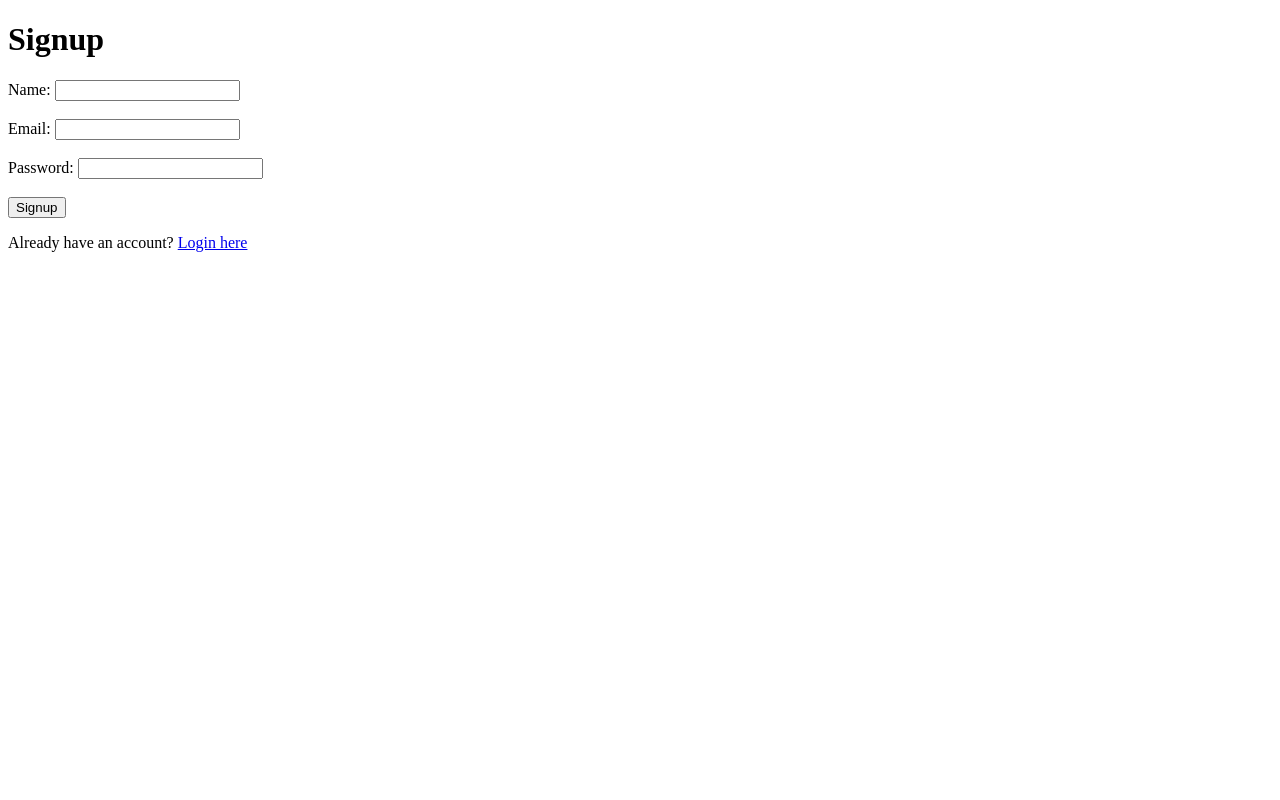
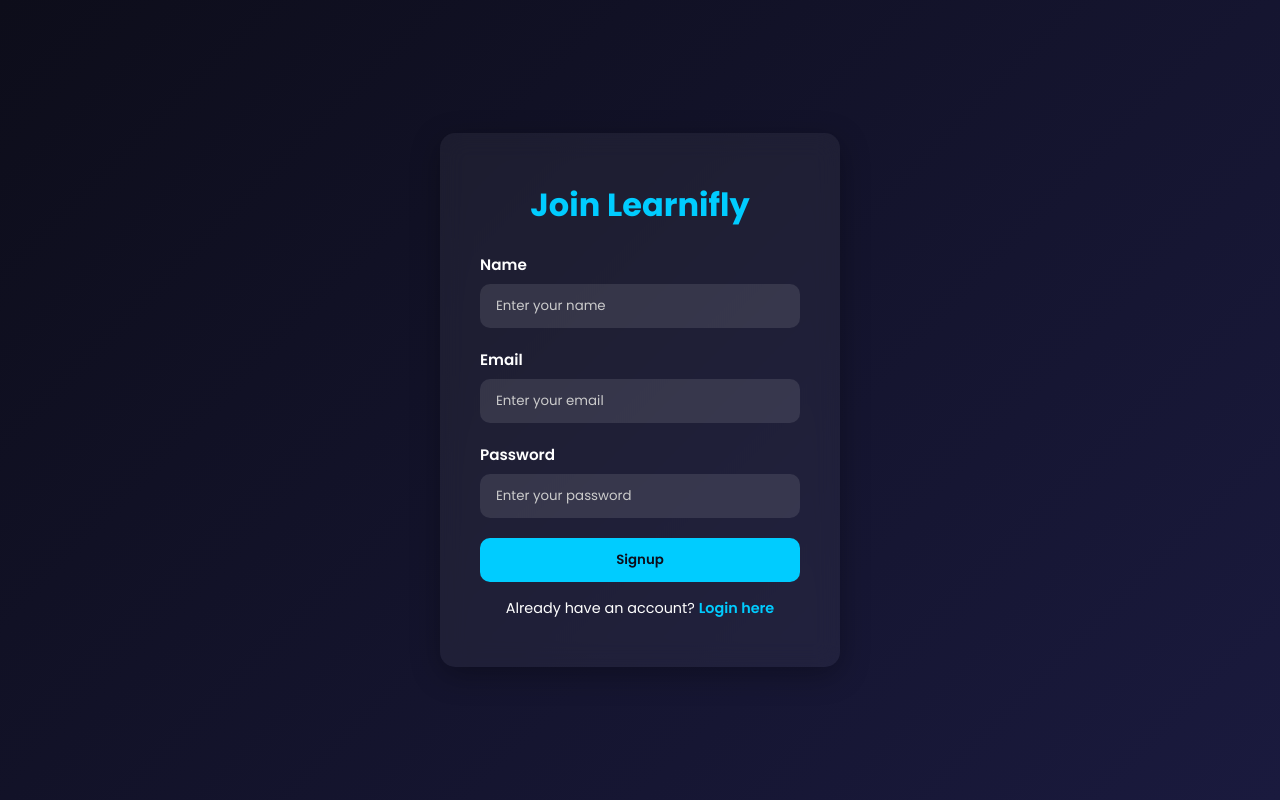
Before and after one commit to Ajinkya-Ghuge/Learnifly1, a Flask app: page /signup in a window 1280 px wide. Run offline with Flask 3, Linux system fonts and the light colour scheme.

Commit message:
Update signup.html

```diff
--- a/templates/signup.html
+++ b/templates/signup.html
@@ -1,21 +1,138 @@
 <!DOCTYPE html>
 <html lang="en">
 <head>
-    <meta charset="UTF-8">
-    <meta name="viewport" content="width=device-width, initial-scale=1.0">
-    <title>Signup</title>
+  <meta charset="UTF-8" />
+  <meta name="viewport" content="width=device-width, initial-scale=1.0"/>
+  <title>Signup | learnifly</title>
+  <link href="https://fonts.googleapis.com/css2?family=Poppins:wght@400;600;700&display=swap" rel="stylesheet">
+  <style>
+    * {
+      margin: 0; padding: 0;
+      box-sizing: border-box;
+      font-family: 'Poppins', sans-serif;
+    }
+
+    body {
+      background: linear-gradient(135deg, #0d0d1a, #1a1a3e);
+      color: #fff;
+      min-height: 100vh;
+      display: flex;
+      align-items: center;
+      justify-content: center;
+      padding: 2rem;
+    }
+
+    .signup-container {
+      background: rgba(255, 255, 255, 0.05);
+      border-radius: 15px;
+      box-shadow: 0 8px 30px rgba(0, 0, 0, 0.3);
+      padding: 3rem 2.5rem;
+      max-width: 400px;
+      width: 100%;
+      backdrop-filter: blur(12px);
+    }
+
+    .signup-container h2 {
+      font-size: 2rem;
+      margin-bottom: 1.5rem;
+      color: #00ccff;
+      text-align: center;
+    }
+
+    form {
+      display: flex;
+      flex-direction: column;
+    }
+
+    label {
+      margin-bottom: 0.5rem;
+      font-weight: 600;
+      font-size: 0.95rem;
+    }
+
+    input[type="text"],
+    input[type="email"],
+    input[type="password"] {
+      padding: 0.75rem 1rem;
+      border: none;
+      border-radius: 10px;
+      margin-bottom: 1.25rem;
+      background: rgba(255, 255, 255, 0.1);
+      color: #fff;
+    }
+
+    input::placeholder {
+      color: #ccc;
+    }
+
+    .signup-btn {
+      padding: 0.75rem 1rem;
+      background-color: #00ccff;
+      color: #0d0d1a;
+      font-weight: 600;
+      border: none;
+      border-radius: 10px;
+      cursor: pointer;
+      transition: background 0.3s ease;
+    }
+
+    .signup-btn:hover {
+      background-color: #00aacc;
+    }
+
+    .error-msg {
+      color: #ff4d4d;
+      margin-bottom: 1rem;
+      text-align: center;
+    }
+
+    .login-link {
+      text-align: center;
+      margin-top: 1rem;
+      font-size: 0.9rem;
+    }
+
+    .login-link a {
+      color: #00ccff;
+      text-decoration: none;
+      font-weight: 600;
+    }
+
+    .login-link a:hover {
+      text-decoration: underline;
+    }
+
+    @media (max-width: 480px) {
+      .signup-container {
+        padding: 2rem;
+      }
+    }
+  </style>
 </head>
 <body>
-    <h1>Signup</h1>
-    <form action="/signup" method="POST">
-        <label for="name">Name:</label>
-        <input type="text" id="name" name="name" required><br><br>
-        <label for="email">Email:</label>
-        <input type="email" id="email" name="email" required><br><br>
-        <label for="password">Password:</label>
-        <input type="password" id="password" name="password" required><br><br>
-        <button type="submit">Signup</button>
+  <div class="signup-container">
+    <h2>Join Learnifly</h2>
+
+    {% if error %}
+      <p class="error-msg">{{ error }}</p>
+    {% endif %}
+
+    <form method="POST" action="/signup">
+      <label for="name">Name</label>
+      <input type="text" name="name" id="name" placeholder="Enter your name" required />
+
+      <label for="email">Email</label>
+      <input type="email" name="email" id="email" placeholder="Enter your email" required />
+
+      <label for="password">Password</label>
+      <input type="password" name="password" id="password" placeholder="Enter your password" required />
+
+      <button type="submit" class="signup-btn">Signup</button>
     </form>
-    <p>Already have an account? <a href="/login">Login here</a></p>
+
+    <div class="login-link">
+      Already have an account? <a href="/login">Login here</a>
+    </div>
+  </div>
 </body>
 </html>
```
